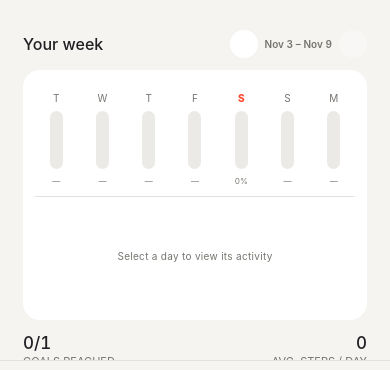
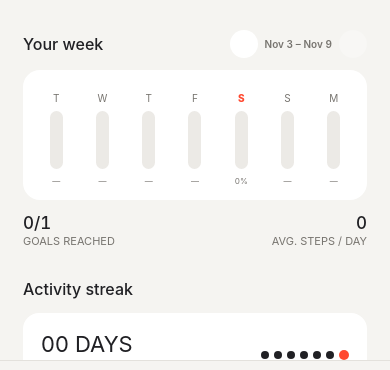
Before and after one commit to alexinwebs/StepArena, a React Native app: screen / in a window 390 px wide. Shown: the part 415-785 px from the top of the page. Built offline with nearby package versions, Linux system fonts and the light colour scheme; some icons are missing.

Commit message:
fix: animate weekly activity panel collapse

```diff
--- a/App.tsx
+++ b/App.tsx
@@ -442,6 +442,7 @@ function HomeScreen({
   // A single native-driven value animates the selected day. The seven columns
   // themselves never change width, so selecting a day cannot reflow the row.
   const selectedDayProgress = useRef(new Animated.Value(0)).current;
+  const weekDetailHeight = useRef(new Animated.Value(0)).current;
   const weekBarEntranceValues = useRef(
     Array.from({ length: 7 }, () => new Animated.Value(0)),
   ).current;
@@ -481,12 +482,23 @@ function HomeScreen({
     };
   }, [selectedDate, hourlyData?.date, hourlyData?.hours, hourlyData?.hasData]);
   const animateSelectedDay = (next: number, onFinished?: () => void) => {
-    Animated.timing(selectedDayProgress, {
-      toValue: next,
-      duration: next === 1 ? 260 : 170,
-      easing: next === 1 ? Easing.out(Easing.cubic) : Easing.in(Easing.cubic),
-      useNativeDriver: true,
-    }).start(({ finished }) => {
+    const duration = next === 1 ? 260 : 210;
+    const easing = next === 1 ? Easing.out(Easing.cubic) : Easing.in(Easing.cubic);
+
+    Animated.parallel([
+      Animated.timing(selectedDayProgress, {
+        toValue: next,
+        duration,
+        easing,
+        useNativeDriver: true,
+      }),
+      Animated.timing(weekDetailHeight, {
+        toValue: next === 1 ? 112 : 0,
+        duration,
+        easing,
+        useNativeDriver: false,
+      }),
+    ]).start(({ finished }) => {
       if (finished) onFinished?.();
     });
   };
@@ -635,11 +647,11 @@ function HomeScreen({
       <View style={[styles.sectionHeading, { marginBottom: 12 }]}>
         <Text style={styles.sectionTitle}>Your week</Text>
         <View style={styles.weekNavigator}>
-          <Pressable accessibilityRole="button" accessibilityLabel="Previous week" onPress={() => { setWeekOffset((value) => value - 1); setSelectedDate(null); selectedDayProgress.setValue(0); }} style={styles.weekArrow}>
+          <Pressable accessibilityRole="button" accessibilityLabel="Previous week" onPress={() => { setWeekOffset((value) => value - 1); setSelectedDate(null); selectedDayProgress.setValue(0); weekDetailHeight.setValue(0); }} style={styles.weekArrow}>
             <ChevronLeft size={17} color={INK} />
           </Pressable>
           <Text style={styles.weekRange}>{formatShortDate(weekStart)} – {formatShortDate(weekEnd)}</Text>
-          <Pressable accessibilityRole="button" accessibilityLabel="Next week" disabled={weekOffset >= 0} onPress={() => { setWeekOffset((value) => Math.min(0, value + 1)); setSelectedDate(null); selectedDayProgress.setValue(0); }} style={[styles.weekArrow, weekOffset >= 0 && { opacity: 0.28 }]}>
+          <Pressable accessibilityRole="button" accessibilityLabel="Next week" disabled={weekOffset >= 0} onPress={() => { setWeekOffset((value) => Math.min(0, value + 1)); setSelectedDate(null); selectedDayProgress.setValue(0); weekDetailHeight.setValue(0); }} style={[styles.weekArrow, weekOffset >= 0 && { opacity: 0.28 }]}>
             <ChevronRight size={17} color={INK} />
           </Pressable>
         </View>
@@ -700,7 +712,26 @@ function HomeScreen({
             );
           })}
         </View>
-        <View style={styles.weekDetailSlot}>
+        <Animated.View
+          style={[
+            styles.weekDetailSlot,
+            {
+              height: weekDetailHeight,
+              marginTop: weekDetailHeight.interpolate({
+                inputRange: [0, 112],
+                outputRange: [0, 8],
+              }),
+              paddingTop: weekDetailHeight.interpolate({
+                inputRange: [0, 112],
+                outputRange: [0, 8],
+              }),
+              borderTopWidth: weekDetailHeight.interpolate({
+                inputRange: [0, 112],
+                outputRange: [0, 1],
+              }),
+            },
+          ]}
+        >
           {selectedDay ? (
             <Animated.View
               pointerEvents="auto"
@@ -750,7 +781,7 @@ function HomeScreen({
           ) : (
             <Text style={styles.weekDetailPlaceholder}>Select a day to view its activity</Text>
           )}
-        </View>
+        </Animated.View>
       </View>
       <View style={styles.weekSummary}>
         <View><Text style={styles.weekSummaryValue}>{completedDays}/{visibleDays.length}</Text><Text style={styles.smallMuted}>GOALS REACHED</Text></View>
@@ -2369,12 +2400,11 @@ function createStyles() {
     paddingBottom: 12,
     backgroundColor: SURFACE,
     overflow: 'hidden',
-    minHeight: 244,
   },
   weekPointsRow: { flexDirection: 'row', alignItems: 'stretch', gap: 4, height: 103 },
   weekColumnAnimated: { flex: 1, minWidth: 0 },
   weekColumn: { flex: 1, alignItems: 'stretch', borderRadius: 11, overflow: 'visible', paddingHorizontal: 4, paddingTop: 7, paddingBottom: 6, backgroundColor: 'transparent' },
-  weekDetailSlot: { height: 112, marginTop: 8, paddingTop: 8, borderTopWidth: 1, borderTopColor: LINE, justifyContent: 'center', overflow: 'hidden' },
+  weekDetailSlot: { borderTopColor: LINE, justifyContent: 'center', overflow: 'hidden' },
   weekDetailContent: { flex: 1, justifyContent: 'center', paddingHorizontal: 5 },
   weekDetailHeading: { flexDirection: 'row', alignItems: 'center', gap: 16 },
   weekDetailStats: { width: '40%', justifyContent: 'center' },
```
